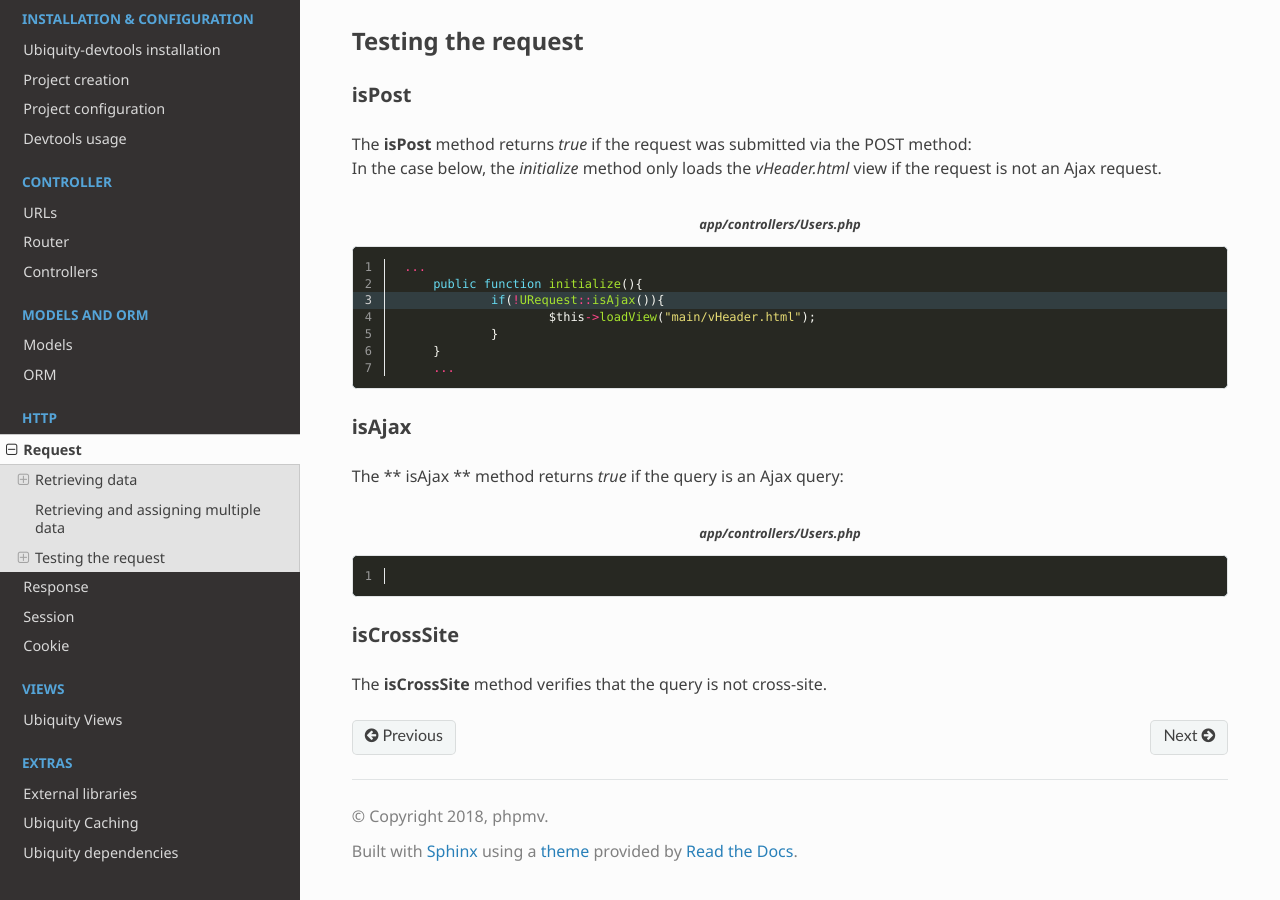
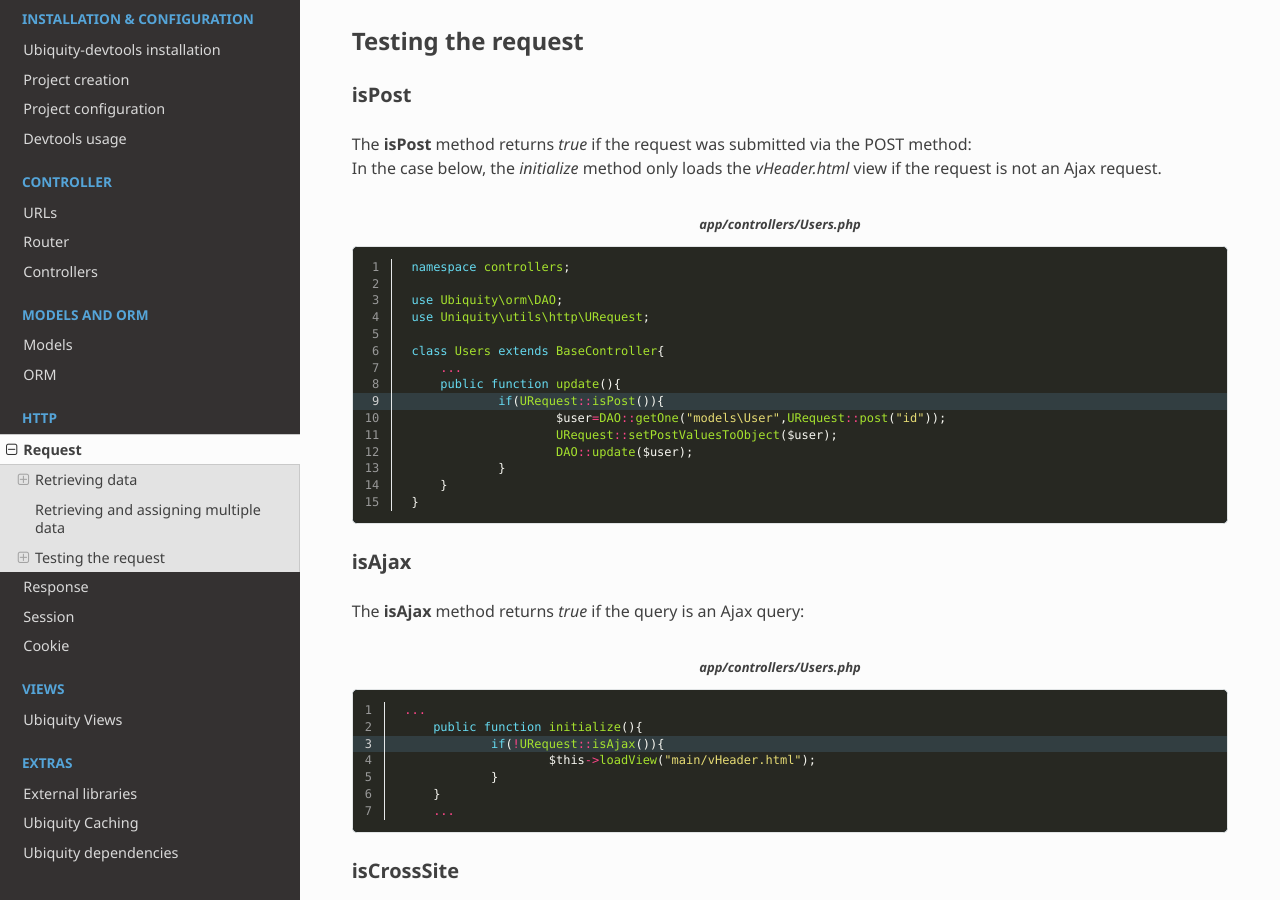
Before and after one commit to phpMv/ubiquity, a Sphinx documentation site: the page built from docs/http/request.rst, in a window 1280 px wide and 900 px high, scrolled down 2731 px. Built offline with Sphinx 7.4.7 and the Read the Docs theme 2.0.0, drawn with Linux system fonts in a browser that asks for light colours.

Commit message:
doc corrections

```diff
--- a/docs/http/request.rst
+++ b/docs/http/request.rst
@@ -138,6 +138,32 @@ In the case below, the `initialize` method only loads the `vHeader.html` view if
 .. code-block:: php
    :linenos:
    :caption: app/controllers/Users.php
+   :emphasize-lines: 9
+
+    namespace controllers;
+
+    use Ubiquity\orm\DAO;
+    use Uniquity\utils\http\URequest;
+
+    class Users extends BaseController{
+    	...
+    	public function update(){
+    		if(URequest::isPost()){
+    			$user=DAO::getOne("models\User",URequest::post("id"));
+    			URequest::setPostValuesToObject($user);
+    			DAO::update($user);
+    		}
+    	}
+    }
+
+
+isAjax
+^^^^^^
+The **isAjax** method returns `true` if the query is an Ajax query:
+
+.. code-block:: php
+   :linenos:
+   :caption: app/controllers/Users.php
    :emphasize-lines: 3
 
     ...
@@ -149,16 +175,6 @@ In the case below, the `initialize` method only loads the `vHeader.html` view if
 	...
 
 
-isAjax
-^^^^^^
-The ** isAjax ** method returns `true` if the query is an Ajax query:
-
-.. code-block:: php
-   :linenos:
-   :caption: app/controllers/Users.php
-   :emphasize-lines: 9
-
-
 isCrossSite
 ^^^^^^^^^^^
 The **isCrossSite** method verifies that the query is not cross-site.
--- a/docs/http/session.rst
+++ b/docs/http/session.rst
@@ -41,8 +41,8 @@ Creating or editing a session variable
 
    use Ubiquity\utils\http\USession;
 
-   URequest::set("name","SMITH");
-   URequest::set("activeUser",$user);
+   USession::set("name","SMITH");
+   USession::set("activeUser",$user);
 
 Retrieving data
 --------------------
```
